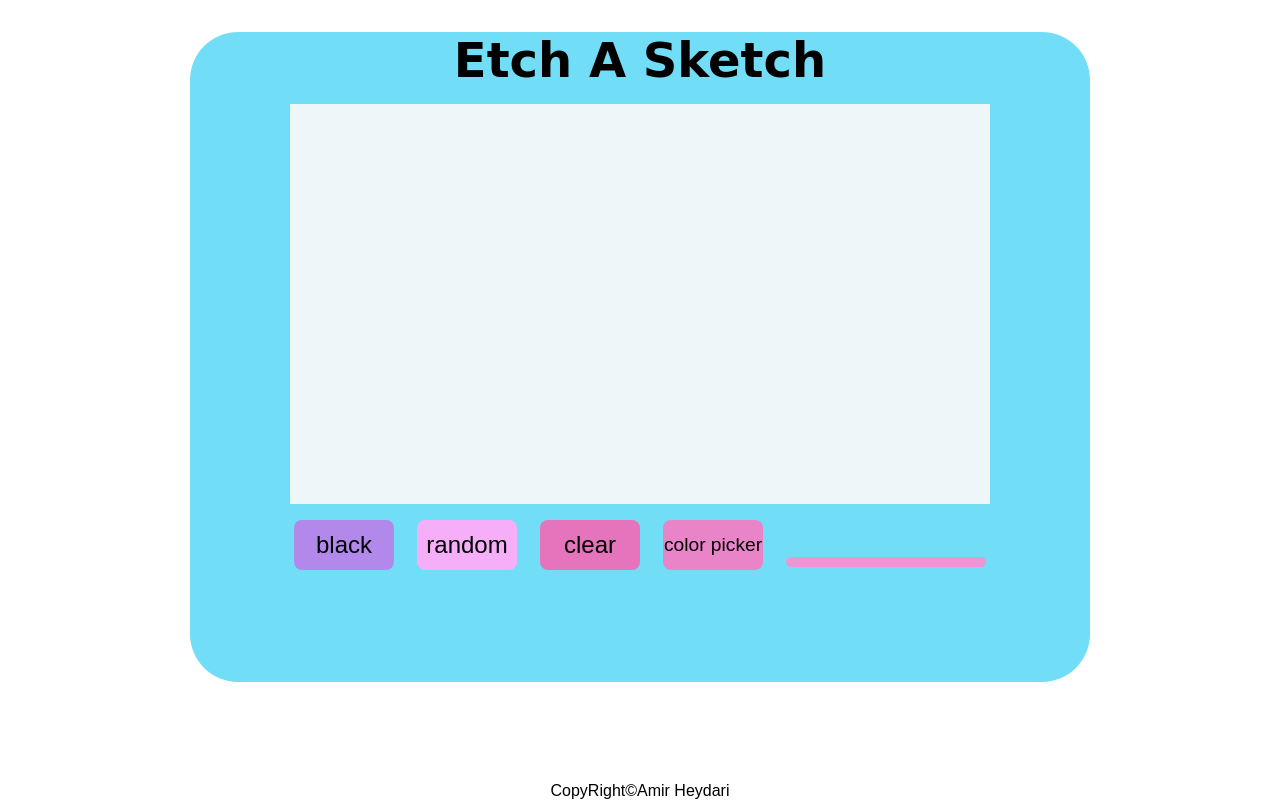
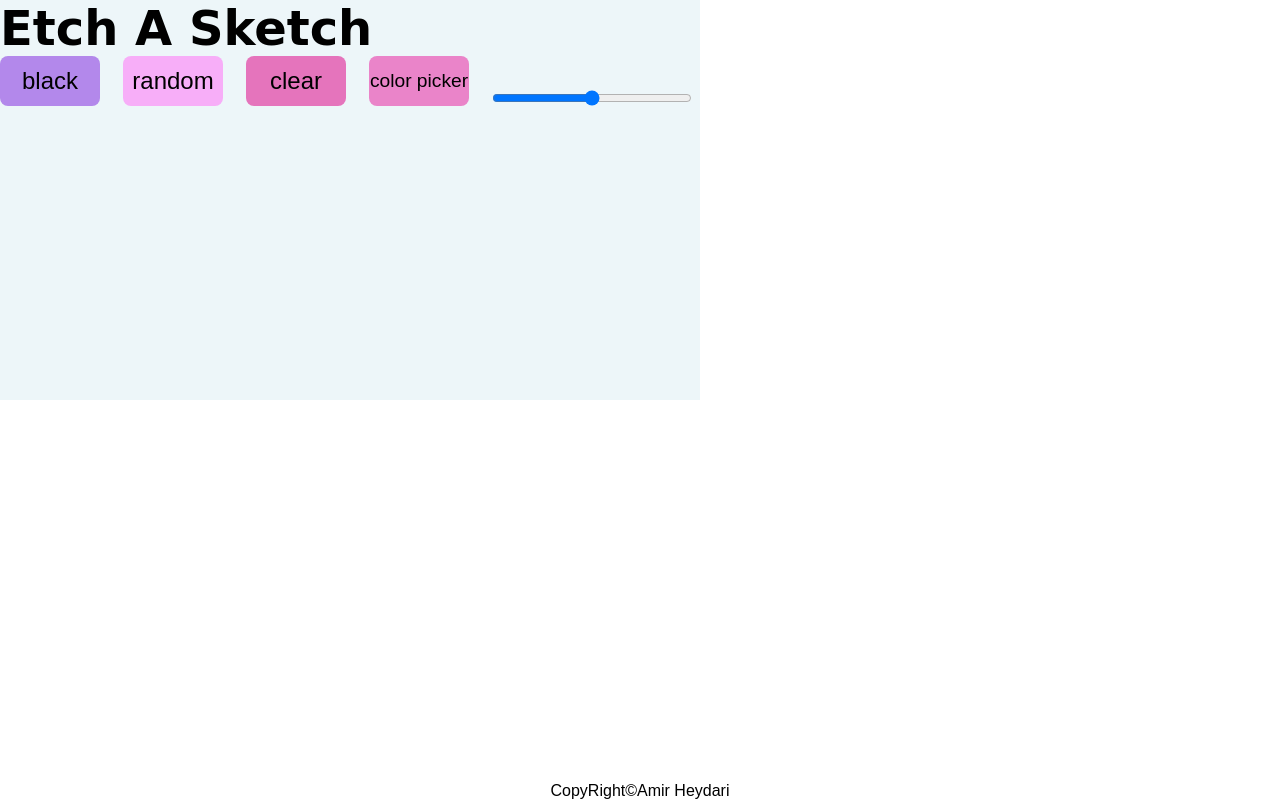
Before and after one commit to amirheydarii/Etch-a-Sketch, a plain HTML site: page index.html in a window 1280 px wide. Drawn offline with Linux system fonts and the light colour scheme; a web font is replaced by a local one.

Commit message:
add input for sidebar value

```diff
--- a/index.html
+++ b/index.html
@@ -7,22 +7,22 @@
     <link rel="stylesheet" href="style.css" />
     <title>ETCH-A-SKETCH</title>
   </head>
-  <body>
-    <main class="main">
-      <section class="section">
-        <h1>Etch A Sketch</h1>
-        <div class="countainer"></div>
+  <body class="body">
+      <div class="countainer">
+        <h1 class="h1">Etch A Sketch</h1>
+        <div class="countainer-ganerate"></div>
         <div class="btn1-container">
           <button class="btn btn-black">black</button>
           <button class="btn btn-random">random</button>
           <button class="btn btn-clear">clear</button>
           <button class="btn color-picker">color picker</button>
-          <div class="sidebar"></div>
+          <div class="sidebar-container">
+            <input type="range" min="0" max="100" value="50" class="sidebar">
+          </div>
         </div>
-      </section>
+      </div>
       <footer class="footer">
         <p> CopyRight<span>©</span>Amir Heydari</p>
       </footer>
-    </main>
   </body>
 </html>
```
